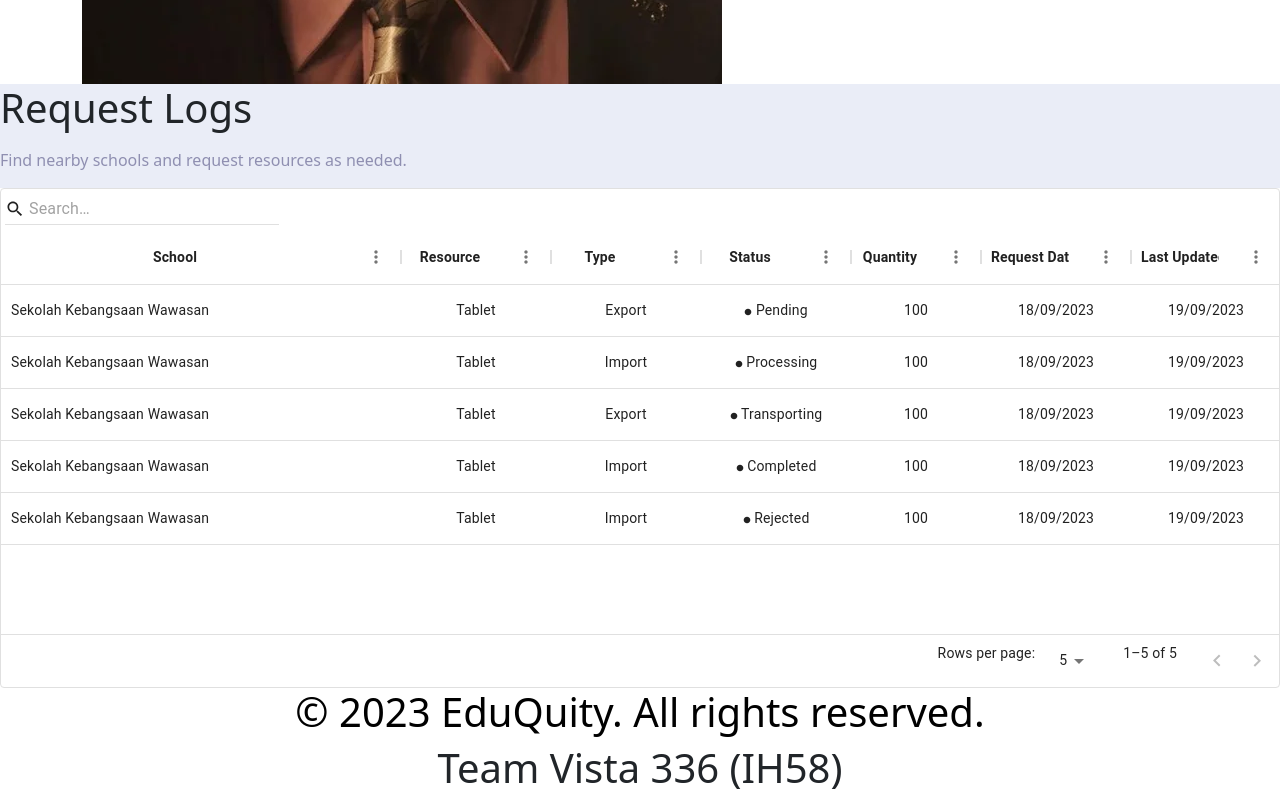
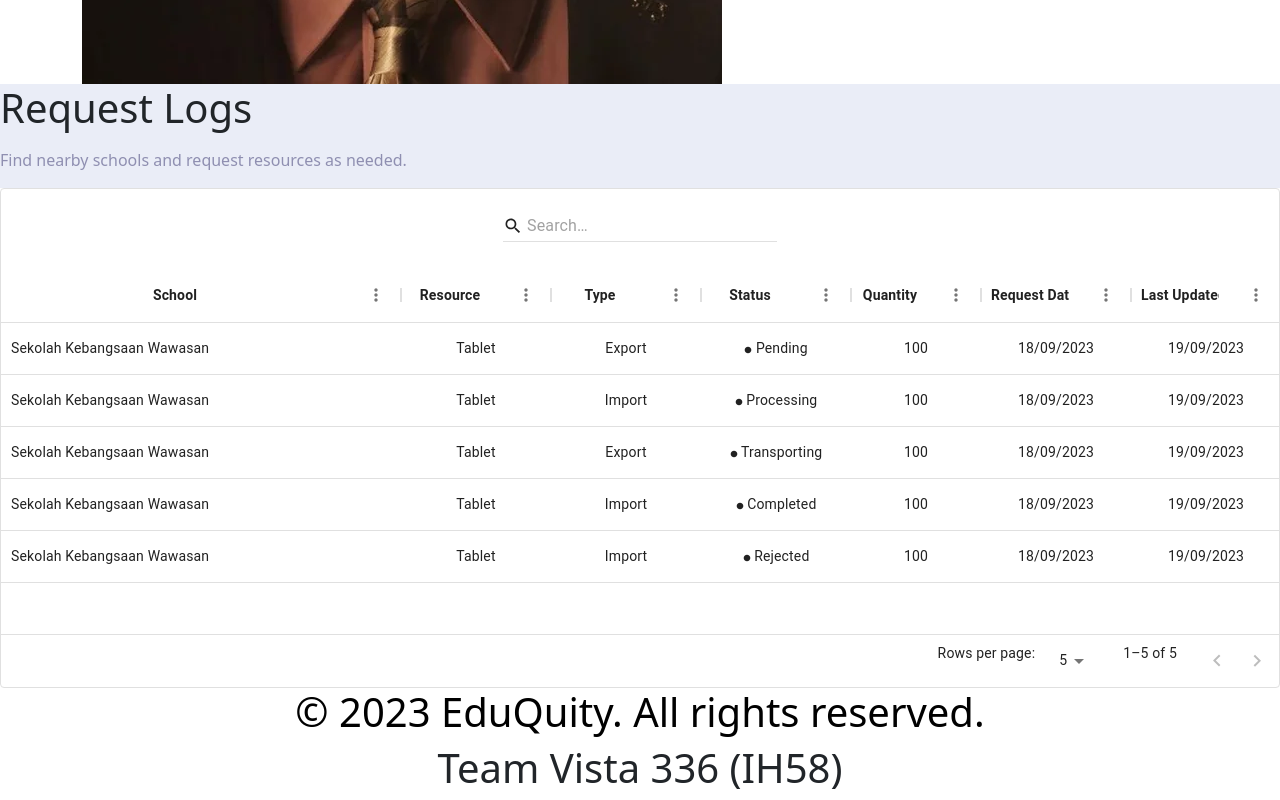
Before and after one commit to waizwafiq/EduQuity, a React (Create React App) app: page /request_log in a window 1280 px wide. Shown: the part 1982-2782 px from the top of the page. Built offline with nearby package versions, Linux system fonts and the light colour scheme; the HTML template or start-up script is replaced by a standard one.

Commit message:
Add style to Search Bar in Request Log

```diff
--- a/src/components/DataTable.js
+++ b/src/components/DataTable.js
@@ -175,9 +175,12 @@ const BoldHeader = ({ value }) => {
 function QuickSearchToolbar() {
   return (
     <Box
+      className="border-solid border-2"
       sx={{
-        p: 0.5,
-        pb: 0,
+        m: "1rem auto",
+        borderRadius: "4px",
+        px: "20px",
+        py: "5px",
       }}
     >
       <GridToolbarQuickFilter
```
